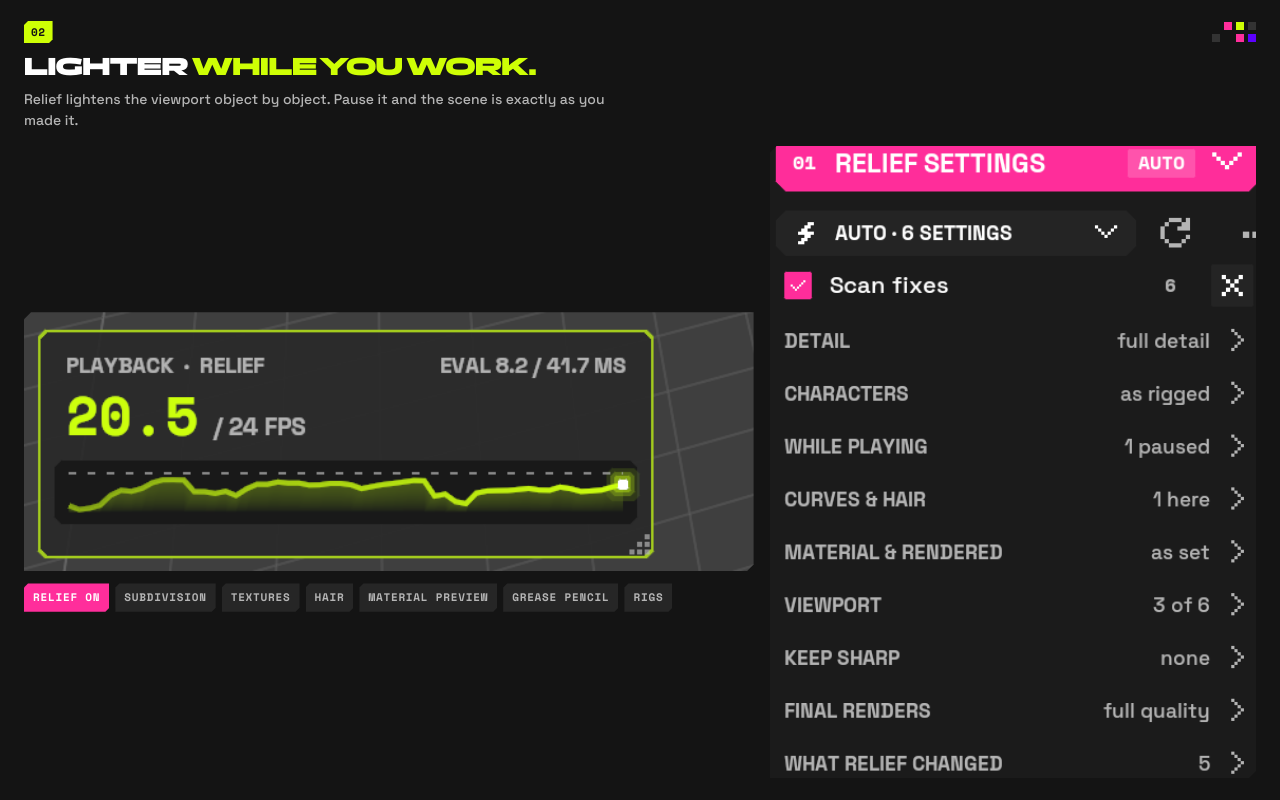
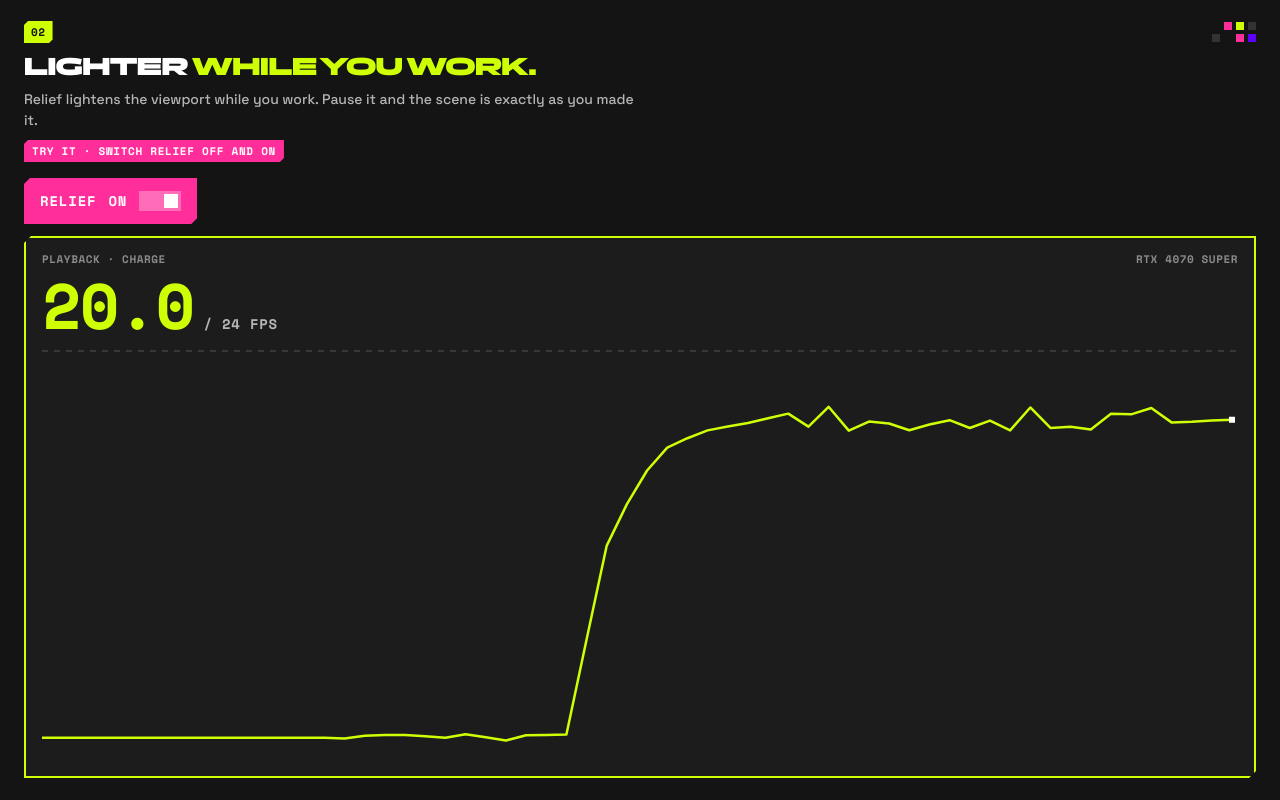
Before and after one commit to maxime632/framemedic-superhive, a plain HTML site: page w/relief.html in a window 1280 px wide. Drawn offline with Linux system fonts and the light colour scheme.

Commit message:
relief: one switch and a live readout

```diff
--- a/w/relief.html
+++ b/w/relief.html
@@ -3,23 +3,65 @@
 <link rel="icon" href="data:,"><title>Frame Medic · Relief</title>
 <link rel="stylesheet" href="w.css">
 <style>
-.w{flex-direction:row;gap:16px}
-.l{flex:1.5;min-width:0;display:flex;flex-direction:column;justify-content:center;gap:12px}
-.l img{display:block;width:100%;height:auto}
-.chips{display:flex;flex-wrap:wrap;gap:6px}
-.chips span{font-size:11px;color:var(--soft);background:var(--s2);padding:7px 9px 6px;clip-path:polygon(4px 0,100% 0,100% calc(100% - 4px),calc(100% - 4px) 100%,0 100%,0 4px)}
-.chips span.on{background:var(--pink);color:#fff}
-.r{flex:1;min-width:0;display:flex}
-.r img{display:block;width:100%;height:100%;object-fit:cover;object-position:top}
-@media (max-width:559px){.w{flex-direction:column;gap:10px}.l{flex:none;gap:8px}.r{flex:1;min-height:0}.chips span{font-size:10px;padding:6px 7px 5px}}
+.w{gap:12px}
+.sw{align-self:flex-start;display:flex;align-items:center;gap:12px;font:700 14px/1 SM,"Space Mono",Menlo,monospace;letter-spacing:.06em;color:var(--soft);background:var(--s2);padding:0 16px;min-height:46px;transition:background .25s,color .25s}
+.sw i{position:relative;width:42px;height:20px;background:var(--s3);transition:background .25s}
+.sw i::after{content:"";position:absolute;left:3px;top:3px;width:14px;height:14px;background:var(--soft);transition:transform .25s var(--e),background .25s}
+.on .sw{background:var(--pink);color:#fff}
+.on .sw i{background:rgba(255,255,255,.3)}.on .sw i::after{transform:translateX(22px);background:#fff}
+.hud{flex:1;min-height:0;display:flex;flex-direction:column;background:var(--s1);border:2px solid var(--pink);padding:14px 16px 12px;transition:border-color .4s}
+.on .hud{border-color:var(--lime)}
+.top{display:flex;justify-content:space-between;font-size:11px;color:var(--mute)}
+.num{display:flex;align-items:baseline;gap:10px;margin-top:6px}
+.num b{font:700 clamp(40px,9vw,64px)/1 SM,"Space Mono",Menlo,monospace;letter-spacing:-.02em;color:var(--pink);transition:color .4s}
+.on .num b{color:var(--lime)}
+.num span{font-size:14px;color:var(--soft)}
+canvas{flex:1;min-height:0;width:100%;display:block;margin-top:8px}
+@media (max-width:559px){.sw{min-height:42px;font-size:13px}.hud{padding:10px 12px}}
 </style></head>
 <body>
-<header class="hd"><span class="no m">02</span><h2>LIGHTER <em>WHILE YOU WORK.</em></h2><p>Relief lightens the viewport object by object. Pause it and the scene is exactly as you made it.</p></header>
-<div class="w">
-  <div class="l">
-    <img class="cut" src="../media/ui/readout.png" width="574" height="204" alt="The playback readout in the view: 20.5 frames per second for a 24 fps shot, with Relief on">
-    <div class="chips m"><span class="on">RELIEF ON</span><span>SUBDIVISION</span><span>TEXTURES</span><span>HAIR</span><span>MATERIAL PREVIEW</span><span>GREASE PENCIL</span><span>RIGS</span></div>
+<header class="hd"><span class="no m">02</span><h2>LIGHTER <em>WHILE YOU WORK.</em></h2><p>Relief lightens the viewport while you work. Pause it and the scene is exactly as you made it.</p><span class="try">TRY IT · SWITCH RELIEF OFF AND ON</span></header>
+<div class="w" id="w">
+  <button class="sw" id="sw" aria-pressed="false">RELIEF <span id="lab">PAUSED</span> <i></i></button>
+  <div class="hud cut" style="--k:10px">
+    <div class="top m"><span>PLAYBACK · CHARGE</span><span>RTX 4070 SUPER</span></div>
+    <div class="num"><b id="fps">1.3</b><span class="m">/ 24 FPS</span></div>
+    <canvas id="cv" aria-hidden="true"></canvas>
   </div>
-  <div class="r"><img class="cut" src="../media/ui/relief.png" width="512" height="598" alt="The Relief section of the Frame Medic panel, on Auto"></div>
 </div>
+<script src="w.js"></script>
+<script>
+// Charge (Blender Studio) on River 7, fixed 1.1.0, every frame played: Relief paused 1.3 fps, Relief on 20.0 fps (Heal fixed nothing there, Relief does it)
+const $ = id => document.getElementById(id), w = $('w'), cv = $('cv'), cx = cv.getContext('2d');
+const OFF = 1.3, ON = 20.0, N = 60;
+let on = false, auto = true, cur = OFF, visible = false, hist = Array(N).fill(OFF);
+function set(v) {
+  on = v; w.classList.toggle('on', v); $('sw').setAttribute('aria-pressed', v); $('lab').textContent = v ? 'ON' : 'PAUSED';
+  W.count($('fps'), cur, v ? ON : OFF, 900, 1);
+}
+function draw() {
+  const r = cv.getBoundingClientRect(), d = devicePixelRatio || 1;
+  if (cv.width !== Math.round(r.width * d) || cv.height !== Math.round(r.height * d)) { cv.width = Math.round(r.width * d); cv.height = Math.round(r.height * d); }
+  const W_ = cv.width, H = cv.height, y = v => H - 4 * d - (H - 10 * d) * Math.min(v, 24) / 24;
+  cx.clearRect(0, 0, W_, H);
+  cx.setLineDash([6 * d, 6 * d]); cx.strokeStyle = '#555'; cx.lineWidth = d; cx.beginPath(); cx.moveTo(0, y(24)); cx.lineTo(W_, y(24)); cx.stroke();
+  cx.setLineDash([]); cx.strokeStyle = on ? '#CEFF05' : '#FF2E9B'; cx.lineWidth = 2.5 * d; cx.lineJoin = 'round'; cx.beginPath();
+  hist.forEach((v, i) => { const x = i / (N - 1) * (W_ - 6 * d); i ? cx.lineTo(x, y(v)) : cx.moveTo(x, y(v)); });
+  cx.stroke();
+  cx.fillStyle = '#fff'; cx.fillRect(W_ - 9 * d, y(hist[N - 1]) - 3 * d, 6 * d, 6 * d);
+}
+setInterval(() => {
+  if (!visible) return;
+  const t = on ? ON : OFF;
+  cur += (t - cur) * 0.35;
+  hist.push(Math.max(0.3, cur + (W.reduce ? 0 : (Math.random() - 0.5) * (on ? 1.6 : 0.5)))); hist.shift();
+  draw();
+}, 110);
+$('sw').onclick = () => { auto = false; set(!on); };
+let seen = false;
+W.view(document.body, v => {
+  visible = v; if (v) draw();
+  if (v && !seen) { seen = true; setTimeout(() => { if (auto) set(true); }, 1400); }
+});
+</script>
 </body></html>
```
